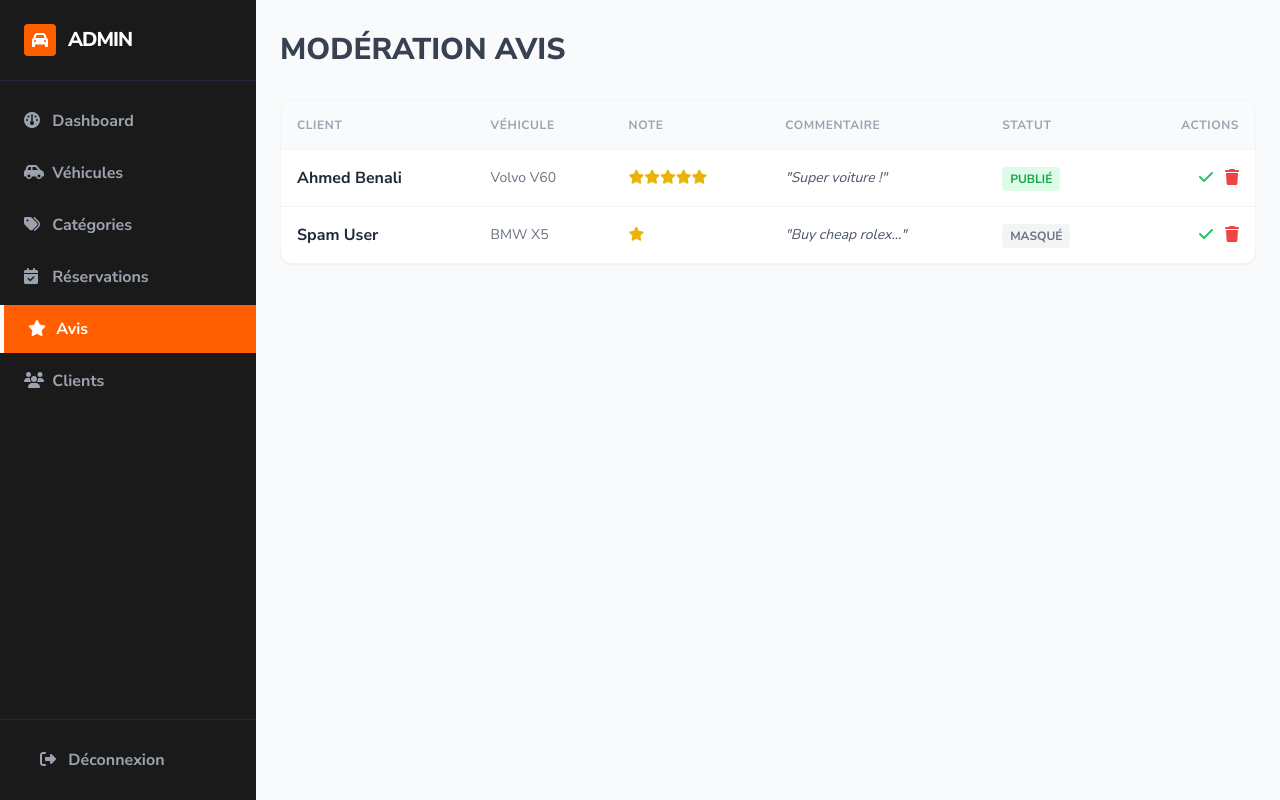
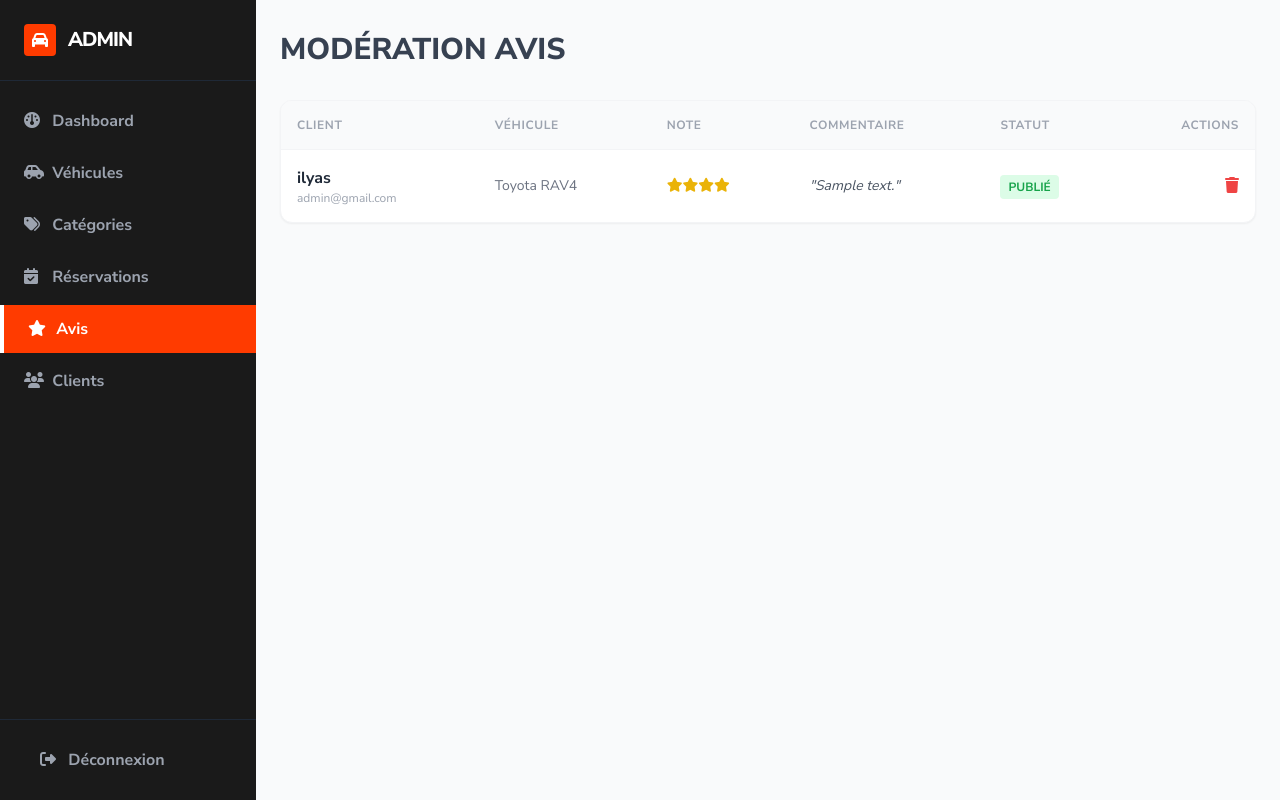
Before and after one commit to ilyas-doughmi/MaBagnole, a PHP site: page /pages/admin/reviews.php in a window 1280 px wide. Run offline with PHP 8.4, Linux system fonts and the light colour scheme; data comes from the database, SQL or seed files in the repository; tables that the repository leaves empty hold one stand-in row (values such as "Sample post"); some libraries are stand-ins or nearby versions.

Commit message:
feat: replace mock data with dynamic review retrieval and enhance review display logic

```diff
--- a/pages/admin/reviews.php
+++ b/pages/admin/reviews.php
@@ -1,10 +1,11 @@
 <?php
 session_start();
-// Mock Data
-$reviews = [
-    ['id' => 1, 'client' => 'Ahmed Benali', 'vehicule' => 'Volvo V60', 'rating' => 5, 'comment' => 'Super voiture !', 'status' => 'Publié'],
-    ['id' => 2, 'client' => 'Spam User', 'vehicule' => 'BMW X5', 'rating' => 1, 'comment' => 'Buy cheap rolex...', 'status' => 'Masqué'],
-];
+require_once "../../Classes/db.php";
+require_once "../../Classes/Review.php";
+
+$db = DB::connect();
+$reviewObj = new Review($db);
+$reviews = $reviewObj->getAllReviews();
 ?>
 <!DOCTYPE html>
 <html lang="fr">
@@ -20,7 +21,7 @@ $reviews = [
             theme: {
                 extend: {
                     fontFamily: { sans: ['Nunito Sans', 'sans-serif'] },
-                    colors: { 'locar-orange': '#FF5F00', 'locar-black': '#1a1a1a' }
+                    colors: { 'locar-orange': '#FF3B00', 'locar-black': '#1a1a1a' }
                 }
             }
         }
@@ -28,10 +29,8 @@ $reviews = [
 </head>
 <body class="bg-gray-50 text-gray-800 antialiased flex h-screen overflow-hidden">
 
-    <!-- Sidebar -->
     <?php include 'sidebar.php'; ?>
 
-    <!-- Main Content -->
     <main class="flex-1 overflow-x-hidden overflow-y-auto bg-gray-50">
         <div class="container mx-auto px-6 py-8">
             <h3 class="text-gray-700 text-3xl font-black uppercase mb-8">Modération Avis</h3>
@@ -49,26 +48,45 @@ $reviews = [
                         </tr>
                     </thead>
                     <tbody class="divide-y divide-gray-100">
-                        <?php foreach($reviews as $r): ?>
-                        <tr class="hover:bg-gray-50 transition">
-                            <td class="p-4 font-bold"><?= $r['client'] ?></td>
-                            <td class="p-4 text-sm text-gray-500"><?= $r['vehicule'] ?></td>
+                        <?php if (empty($reviews)): ?>
+                            <tr><td colspan="6" class="p-4 text-center text-gray-500">Aucun avis.</td></tr>
+                        <?php else: ?>
+                            <?php foreach($reviews as $r):
+                                $isDeleted = !empty($r['deleted_at']);
+                            ?>
+                            <tr class="hover:bg-gray-50 transition <?= $isDeleted ? 'opacity-50' : '' ?>">
+                                <td class="p-4">
+                                    <p class="font-bold"><?= htmlspecialchars($r['full_name']) ?></p>
+                                    <p class="text-xs text-gray-400"><?= htmlspecialchars($r['email']) ?></p>
+                                </td>
+                                <td class="p-4 text-sm text-gray-500"><?= htmlspecialchars($r['brand'] . ' ' . $r['model']) ?></td>
                                 <td class="p-4 text-yellow-500 text-sm">
                                     <?php for($i=0; $i<$r['rating']; $i++) echo '<i class="fa-solid fa-star"></i>'; ?>
                                 </td>
-                            <td class="p-4 text-sm italic text-gray-600">"<?= $r['comment'] ?>"</td>
+                                <td class="p-4 text-sm italic text-gray-600 max-w-xs truncate">"<?= htmlspecialchars($r['comment']) ?>"</td>
                                 <td class="p-4">
-                                <span class="px-2 py-1 rounded text-xs font-bold uppercase
-                                    <?= $r['status'] == 'Publié' ? 'bg-green-100 text-green-600' : 'bg-gray-100 text-gray-500' ?>">
-                                    <?= $r['status'] ?>
-                                </span>
+                                    <?php if ($isDeleted): ?>
+                                        <span class="px-2 py-1 rounded text-xs font-bold uppercase bg-red-100 text-red-600">Supprimé</span>
+                                    <?php else: ?>
+                                        <span class="px-2 py-1 rounded text-xs font-bold uppercase bg-green-100 text-green-600">Publié</span>
+                                    <?php endif; ?>
                                 </td>
                                 <td class="p-4 text-right space-x-2">
-                                <button class="text-green-500 hover:text-green-700" title="Publier"><i class="fa-solid fa-check"></i></button>
-                                <button class="text-red-500 hover:text-red-700" title="Masquer/Supprimer"><i class="fa-solid fa-trash"></i></button>
+                                    <?php if ($isDeleted): ?>
+                                        <form action="actions/review_action.php" method="POST" class="inline">
+                                            <input type="hidden" name="review_id" value="<?= $r['review_id'] ?>">
+                                            <button type="submit" name="restore_review" class="text-green-500 hover:text-green-700" title="Restaurer"><i class="fa-solid fa-rotate-left"></i></button>
+                                        </form>
+                                    <?php else: ?>
+                                        <form action="actions/review_action.php" method="POST" class="inline">
+                                            <input type="hidden" name="review_id" value="<?= $r['review_id'] ?>">
+                                            <button type="submit" name="delete_review" class="text-red-500 hover:text-red-700" title="Supprimer"><i class="fa-solid fa-trash"></i></button>
+                                        </form>
+                                    <?php endif; ?>
                                 </td>
                             </tr>
                             <?php endforeach; ?>
+                        <?php endif; ?>
                     </tbody>
                 </table>
             </div>
```
Lines whose indentation alone changed are shown as unchanged.
